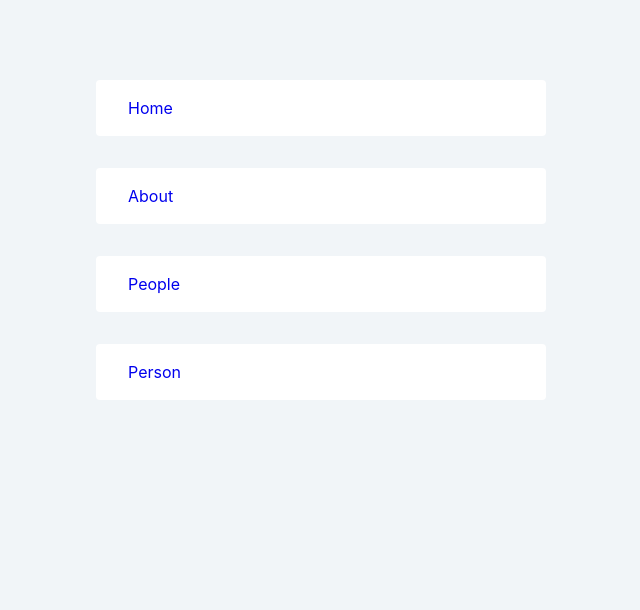
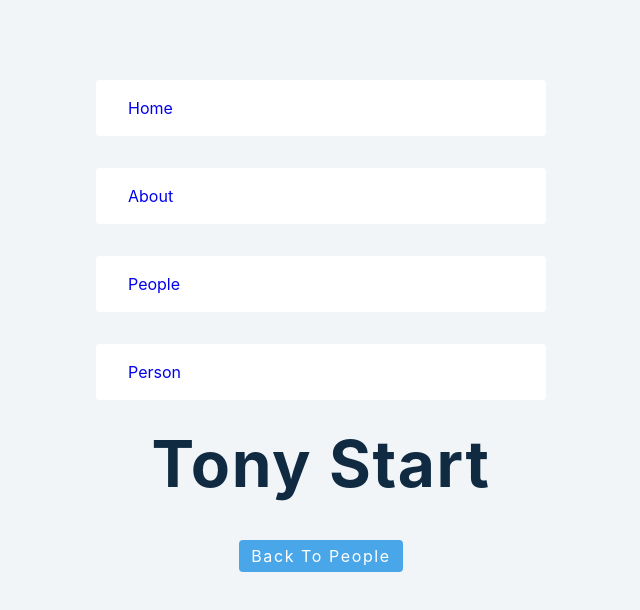
Before and after one commit to sagarva/advance-react, a React (Create React App) app: page /person/1 in a window 1280 px wide. Shown: the top 610 px of the page, without its empty margins (319-959 px from the left). Built offline with nearby package versions, Linux system fonts and the light colour scheme.

Commit message:
Using Hooks in React-Router-dom

```diff
--- a/src/tutorial/React-Router/Person.js
+++ b/src/tutorial/React-Router/Person.js
@@ -1,10 +1,25 @@
-import React from 'react'
+import React, { useState, useEffect } from 'react';
+import { data } from '../data';
+import { Link, useParams } from 'react-router-dom';
 
 function Person() {
+    console.log(useParams());    //useParams() is raect-router-dom hook
+    const [name, setName] = useState("Default");
+    const {id} = useParams();
+    useEffect(() => {
+        const newPerson =data.find((person) => person.id == parseInt(id));
+        setName(newPerson.name)
+    }, [])
     return (
+        <>
         <div>
+            <h1>{name}</h1>
+            <Link to="/people" className='btn'>
+                Back to People
+            </Link>
+        </div>
+        </>
 
-        </div>
     )
 }
 
```
